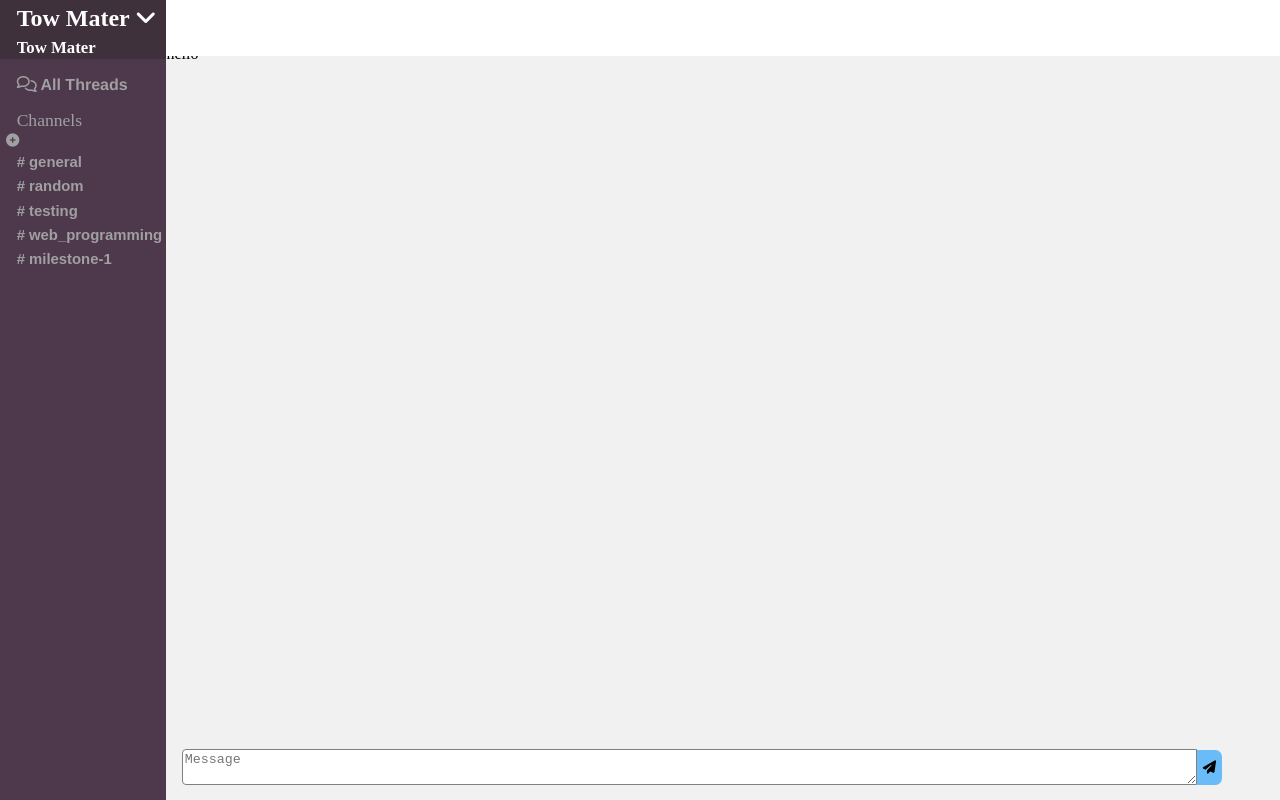
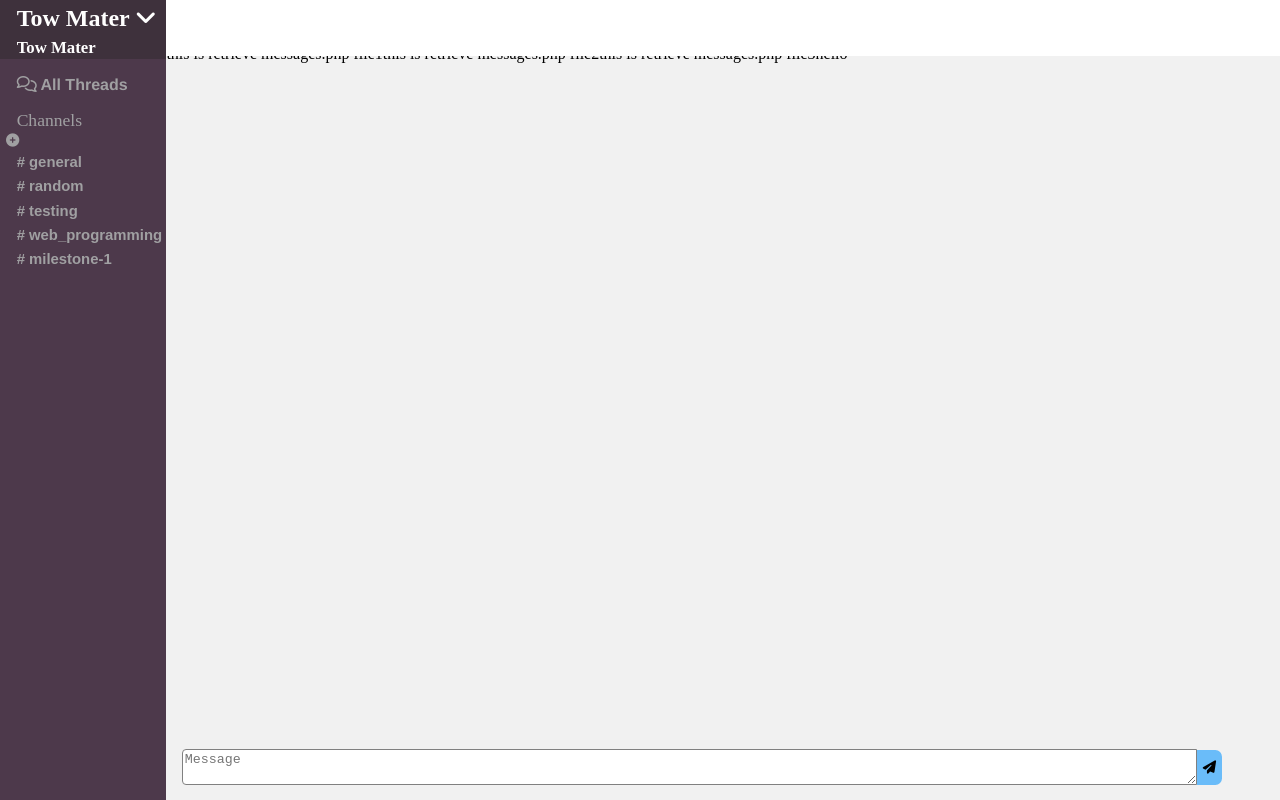
Before and after one commit to cndhureddy/CS-518-Web-Programming-, a PHP site: page /php/home.php?channel_id=&user_id=1&channel_name= in a window 1280 px wide. Run offline with PHP 8.4, Linux system fonts and the light colour scheme; a user stored in the database is signed in; data comes from the database, SQL or seed files in the repository; some libraries are stand-ins or nearby versions.

Commit message:
Update retrieve_messages.php

```diff
--- a/php/retrieve_messages.php
+++ b/php/retrieve_messages.php
@@ -13,7 +13,7 @@ include("connect.php");
 function retrieving_messages($conn,$channel_id){
    // echo $channel_id;
 
-
+     echo "this is retrieve messages.php file1";
 
    $query = "select  * from channel_messages where channel_id='" . $channel_id . "'";
 
@@ -25,13 +25,13 @@ function retrieving_messages($conn,$channel_id){
     $temp_time_month="";
     $counter_today=0;
     $counter_yesterday=0;
-
+        echo "this is retrieve messages.php file2";
     $query_message_id="select message_id,reaction,count(*) from message_reaction group by message_id,reaction ";
     $result_message_id=$conn->query($query_message_id);
 
     $row_message_id=$result_message_id->fetch_all(MYSQLI_ASSOC);
    // print_r($row_message_id);
-
+     echo "this is retrieve messages.php file3";
 
 
     while($row=$result->fetch_array(MYSQLI_ASSOC))
```
